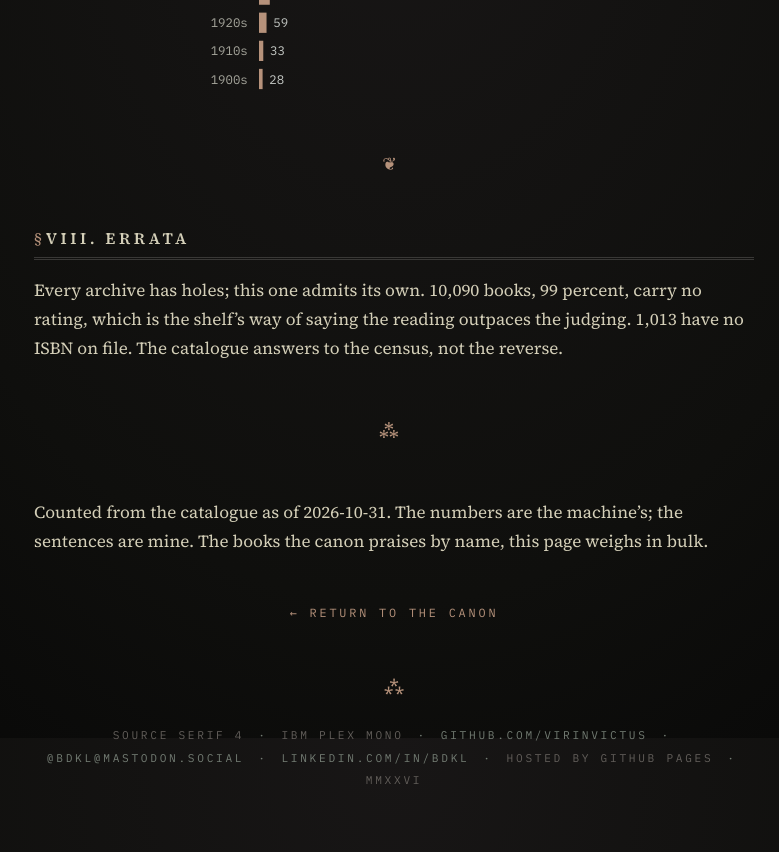
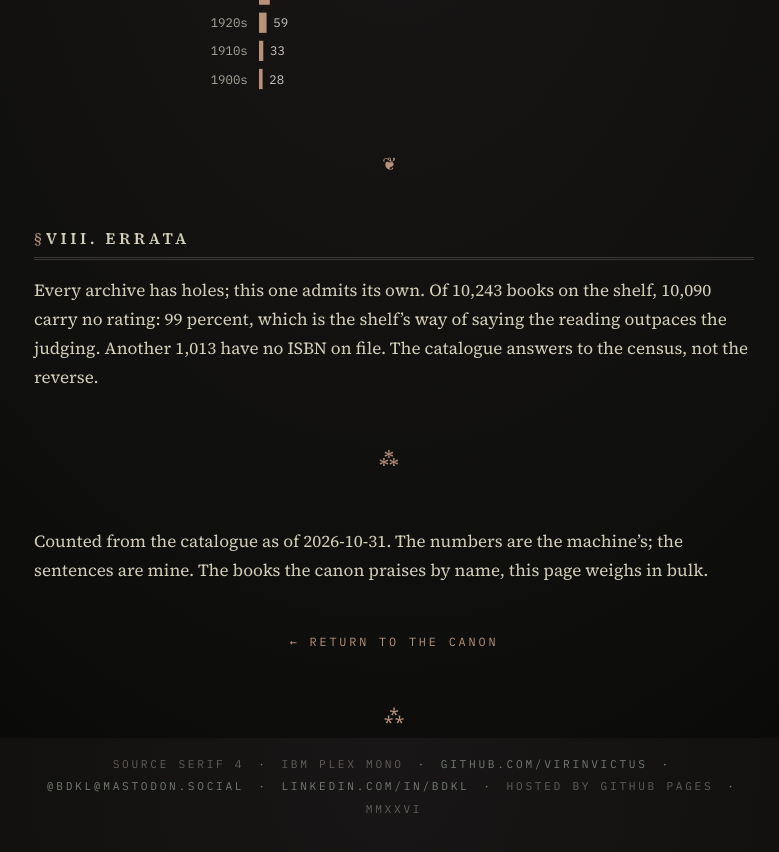
Before and after one commit to VirInvictus/VirInvictus.github.io, a Jekyll site: the page built from stacks.md, in a window 1280 px wide and 900 px high, scrolled down 4662 px. Shown: the top 852 px of the window, without its empty margins (246-1025 px from the left). Built offline with Jekyll 4.4.1, drawn with Linux system fonts in a browser that asks for light colours.

```diff
--- a/stacks.md
+++ b/stacks.md
@@ -125,7 +125,7 @@ The shelf spans twenty centuries: the oldest book was written in 116 CE, and the
 ## VIII. Errata
 {: #errata}
 
-Every archive has holes; this one admits its own. 10,090 books, 99 percent, carry no rating, which is the shelf's way of saying the reading outpaces the judging. 1,013 have no ISBN on file. The catalogue answers to the census, not the reverse.
+Every archive has holes; this one admits its own. Of 10,243 books on the shelf, 10,090 carry no rating: 99 percent, which is the shelf's way of saying the reading outpaces the judging. Another 1,013 have no ISBN on file. The catalogue answers to the census, not the reverse.
 
 <p class="ornament ornament--asterism" aria-hidden="true">⁂</p>
 
```
Also changed, not shown: _includes/ledger.md (+1 -1 lines), patchnotes.md (+5 -5 lines).
